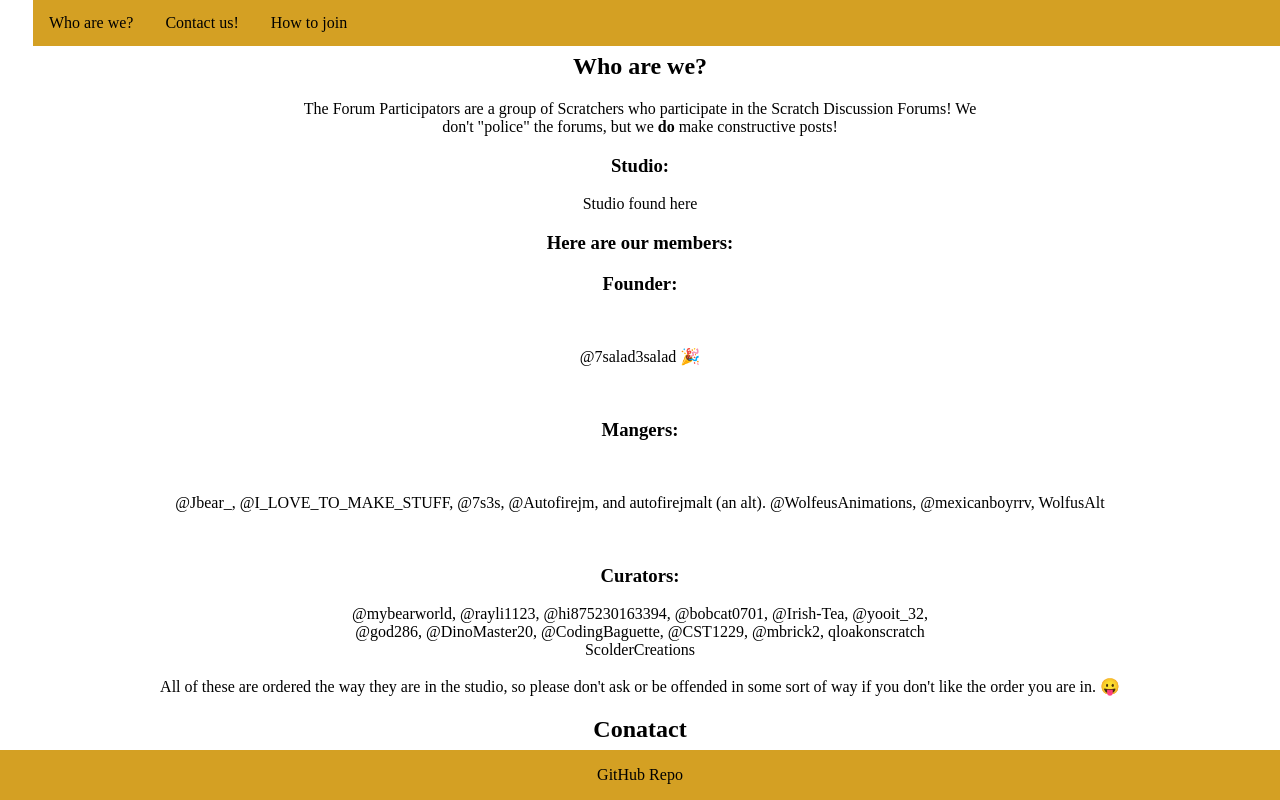
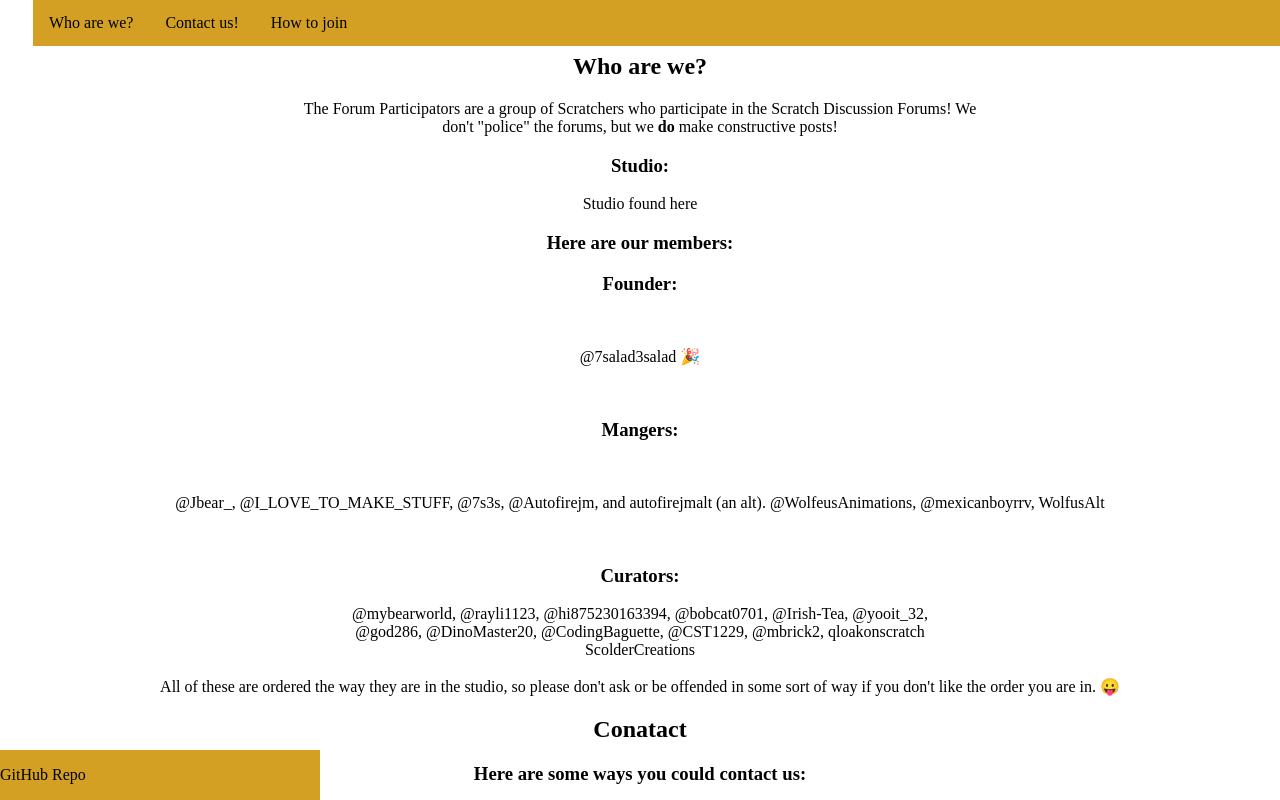
Before and after one commit to The-Forum-Participators/the-forum-participators.github.io, a plain HTML site: page index.html in a window 1280 px wide. Shown: the top 800 px of the page. Drawn offline with Linux system fonts and the light colour scheme.

Commit message:
Update style.css

```diff
--- a/style.css
+++ b/style.css
@@ -86,8 +86,8 @@
   position: fixed;
   left: 0;
   bottom: 0;
-  width: 100%;
+  width: 25%;
   background-color: #D4A023;
   color: black;
-  text-align: center;
+  text-align: left;
 }
```
